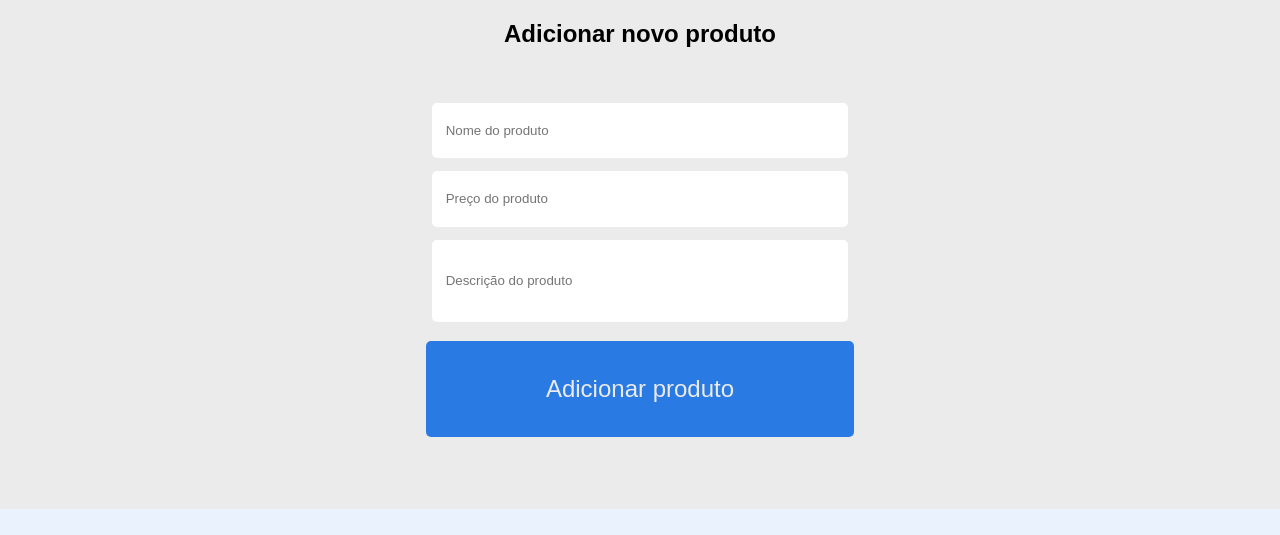
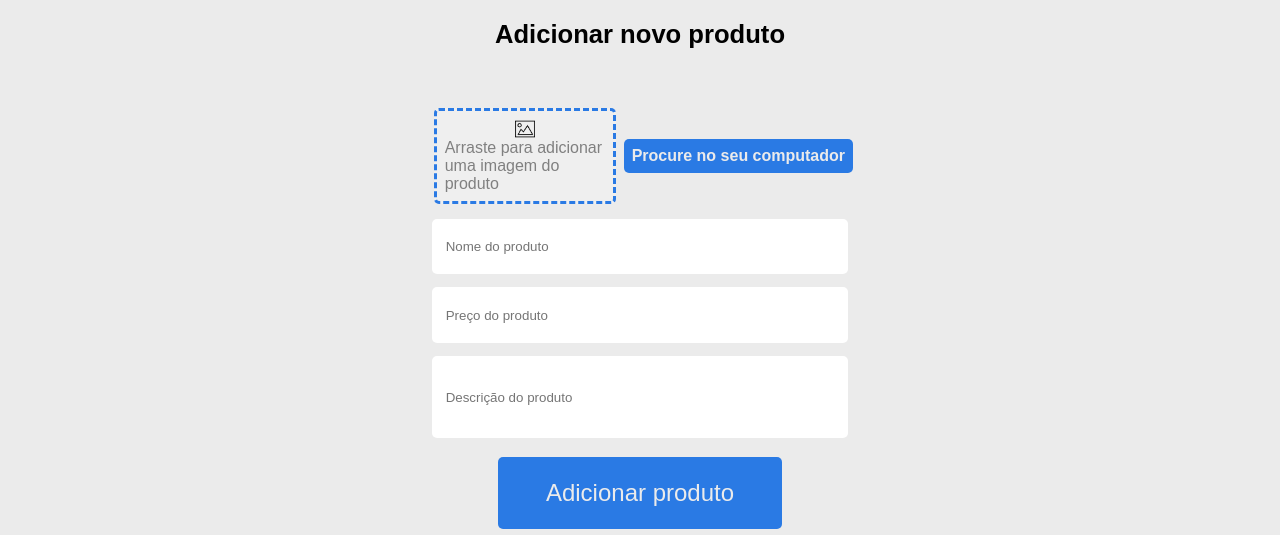
Before and after one commit to szalbuque/ecommercealurageek, a plain HTML site: page new_product.html in a window 1280 px wide. Shown: the part 99-634 px from the top of the page. Drawn offline with Linux system fonts and the light colour scheme.

Commit message:
adiciona página de novo produto

```diff
--- a/new_product.html
+++ b/new_product.html
@@ -24,8 +24,16 @@
                 Adicionar novo produto
             </div>
             <form class="new_product_form flex_container">
-                <div class="new_product_foto_container">
-
+                <div class="new_product_foto_container flex_container">
+                    <div class="new_product_img_drag flex_container">
+                        <a href="#" class="np_img_drag_link flex_container">
+                            <img src="./assets/image_icon.png" alt="ícone de imagem" class="img_icon">
+                            Arraste para adicionar uma imagem do produto
+                        </a>
+                    </div>
+                    <div class="new_product_img_search flex_container">
+                        Procure no seu computador
+                    </div>
                 </div>
                 <input type="text" name="new_product_name" class="new_product_field" placeholder="Nome do produto">
                 <input type="text" name="new_product_price" class="new_product_field" placeholder="Preço do produto">
--- a/style.css
+++ b/style.css
@@ -315,7 +315,7 @@ footer{
 }
 
 .new_product_title{
-    font-size: 1.5em;
+    font-size: 1.6em;
     font-weight: bold;
     margin-bottom: 2em;
 }
@@ -350,8 +350,46 @@ footer{
     border-radius: 5px;
     border:none;
     margin-top:0.5em;
-    min-height: 4em;
+    min-height: 3em;
     margin-bottom: 3em;
+    width: fit-content;
+    padding: 0 2em 0 2em;
+    align-self: center;
+}
+
+.new_product_img_search{
+    font-size: 1em;
+    font-weight: bold;
+    background-color: var(--blue-highlight);
+    color:var(--bg-color);
+    align-items: center;
+    padding: 0.5em;
+    border:none;
+    border-radius:5px;
+    padding: 0.5em;
+    max-height: 2em;
+    align-self:center;
+}
+
+.new_product_img_drag{
+    background-color: var(--input-bg);
+    border-style:dashed;
+    border-radius: 5px;
+    border-color: var(--blue-highlight);
+    margin: 0.5em;
+    padding: 0.5em;
+}
+
+.np_img_drag_link{
+    flex-direction: column;
+    max-width: 10em;
+    align-items: center;
+    text-decoration: none;
+    color:grey;
+}
+
+.img_icon{
+    width: 20px;
 }
 
 @media screen and (max-width: 480px) {
```
Also changed, not shown: assets/image_icon.png (added).
